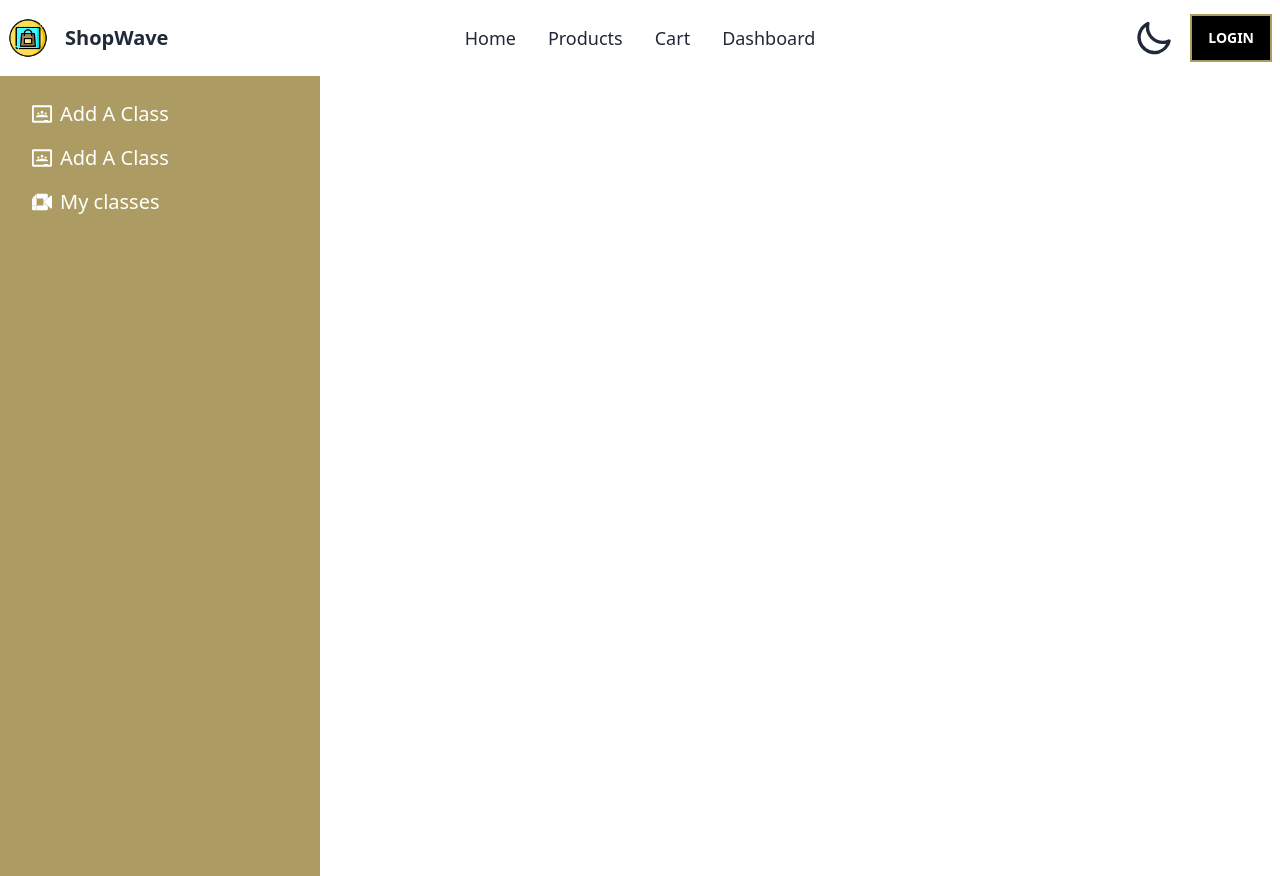
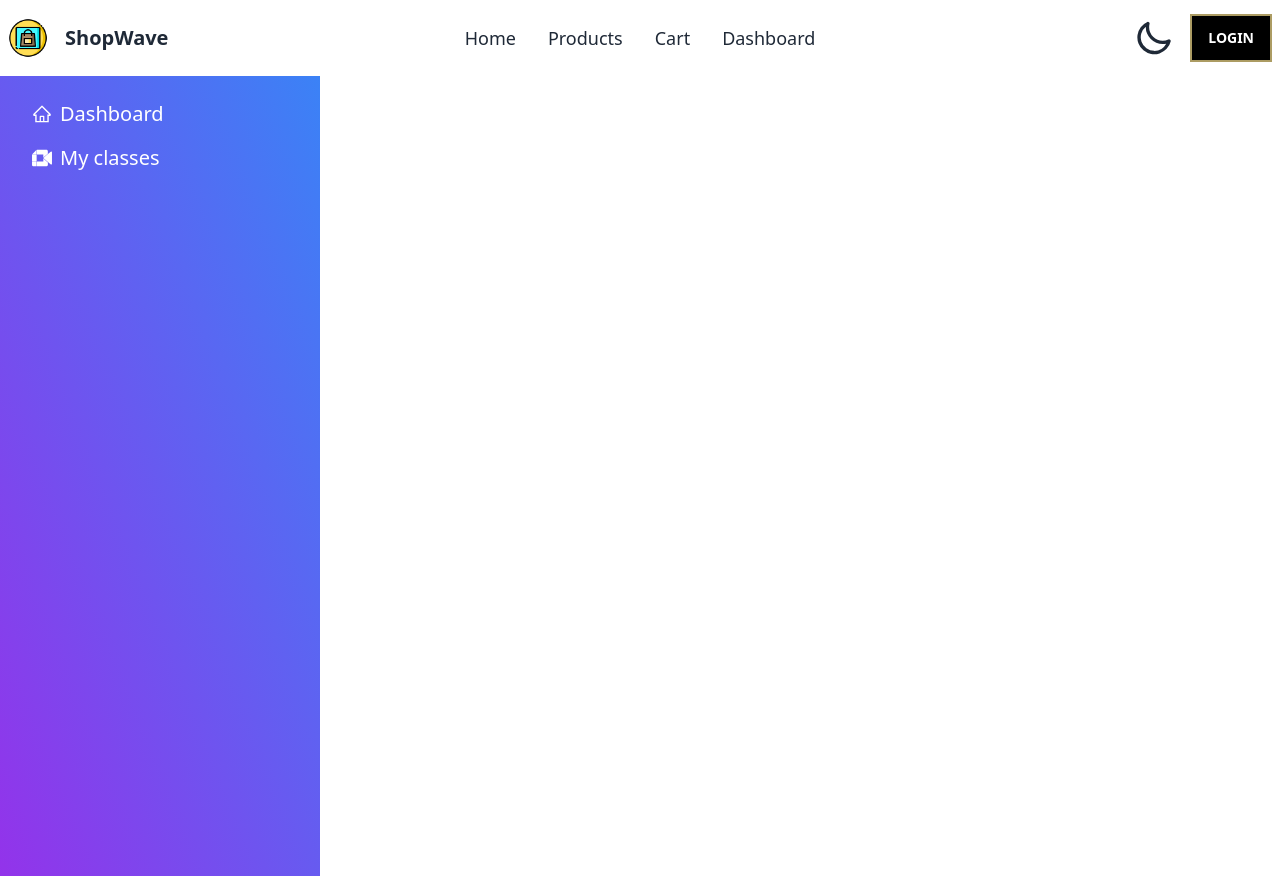
Before and after one commit to Ashik465/Shop-Wave-e-commerce-website, a React (Vite) app: page /dashboard in a window 1280 px wide. Built offline with nearby package versions, Linux system fonts and the light colour scheme; no server answers.

Commit message:
dashboard-side-bar-updated

```diff
--- a/src/layout/DashboardLayout.jsx
+++ b/src/layout/DashboardLayout.jsx
@@ -1,8 +1,8 @@
 
-import { Link, Outlet } from "react-router-dom";
-import { SiGoogleclassroom,SiGooglemeet } from "react-icons/si";
+import { Link, NavLink, Outlet } from "react-router-dom";
+import { SiGooglemeet } from "react-icons/si";
 // import { MdManageAccounts, MdPayment, MdSportsScore } from "react-icons/md";
-
+import { AiOutlineHome } from "react-icons/ai";
 import { Helmet } from "react-helmet-async";
 
 import DashNav from "../Pages/Dashboard/DashNav/DashNav";
@@ -11,7 +11,8 @@ import DashNav from "../Pages/Dashboard/DashNav/DashNav";
 const DashboardLayout = () => {
 
 
-
+    const activeClass = "text-white bg-blue-700 shadow-lg py-2 hover:bg-blue-700 hover:text-white hover:shadow-lg hover:shadow-blue-200 shadow-blue-300 duration-300 focus:bg-blue-700";
+    const inactiveClass = "py-2 hover:bg-blue-700 hover:text-white hover:shadow-lg hover:shadow-blue-200 shadow-blue-300 duration-300 focus:bg-blue-700";
     return (
         <>
          <Helmet>
@@ -32,13 +33,20 @@ const DashboardLayout = () => {
   </div>
   <div className="drawer-side">
     <label htmlFor="my-drawer-2" className="drawer-overlay"></label>
-    <ul className="menu p-4 w-80 h-full text-xl bg-[#AC9C63] text-white">
+    <ul className="menu p-4 w-80 h-full text-xl bg-[#AC9C63] text-white bg-gradient-to-bl from-blue-500 to-purple-600">
       {/* Sidebar content here */}
 
-      {/* instructor  */}
 
-       <li><Link to='/dashboard/home' > <SiGoogleclassroom></SiGoogleclassroom>   Add A Class</Link></li>
-       <li><Link to='/dashboard/addclass' > <SiGoogleclassroom></SiGoogleclassroom>   Add A Class</Link></li>
+
+
+       <li>
+                            <NavLink
+                                to='/dashboard/home'
+                                className={({ isActive }) => isActive ? activeClass : inactiveClass}>
+                                <AiOutlineHome />
+                                Dashboard
+                            </NavLink>
+                        </li>
       <li><Link to='/dashboard/myclasses' > <SiGooglemeet></SiGooglemeet>  My classes</Link></li>
 
 
```
